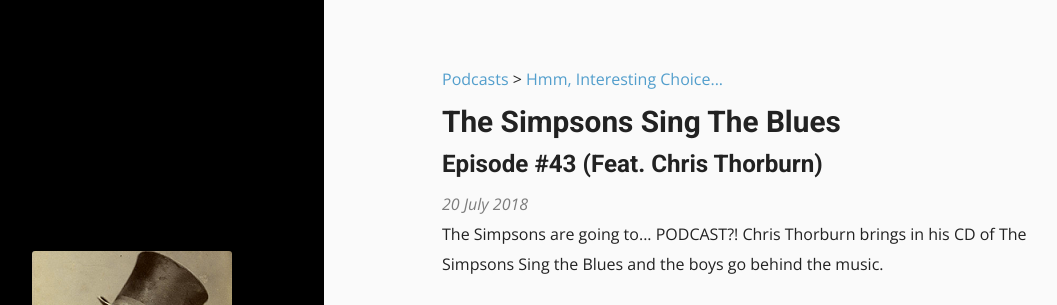
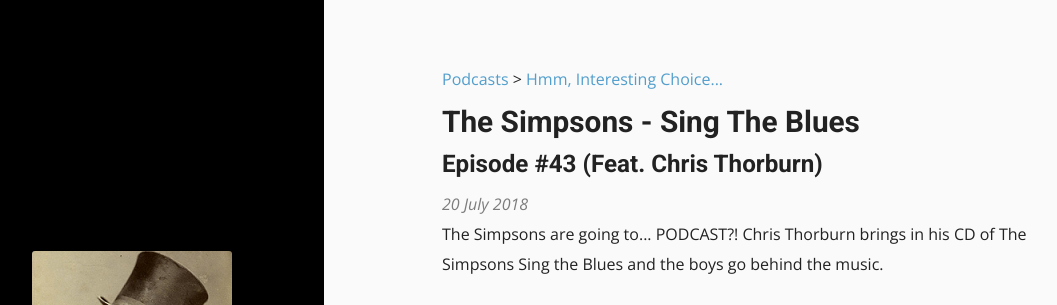
Before and after one commit to hatondog/hatondog.github.io, a Jekyll site: the page built from _episodes/hmm-interesting-choice/43.md, in a window 1280 px wide, cut to the strip 0-305 px from the top of the page. Shown: the whole strip, without its empty margins (60-1117 px from the left). Built offline with Jekyll 4.4.1, drawn with Linux system fonts in a browser that asks for light colours; nearby versions of some CDN libraries.

Commit message:
Update 43.md

```diff
--- a/_episodes/hmm-interesting-choice/43.md
+++ b/_episodes/hmm-interesting-choice/43.md
@@ -1,5 +1,5 @@
 ---
-title: The Simpsons Sing The Blues
+title: The Simpsons - Sing The Blues
 slug: the-simpsons-sing-the-blues-chris-thorburn
 guest: Chris Thorburn
 number: 43
```
